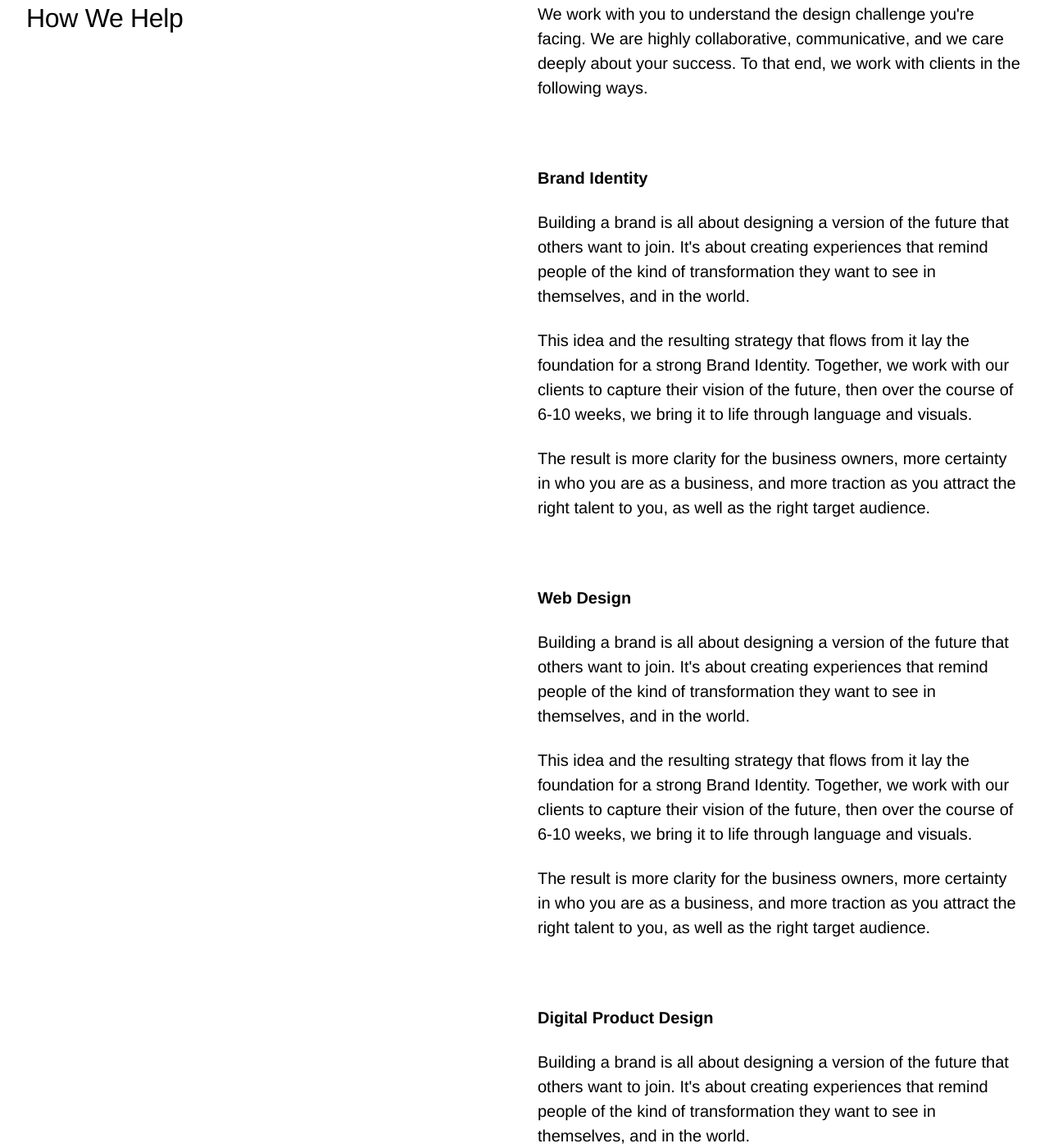
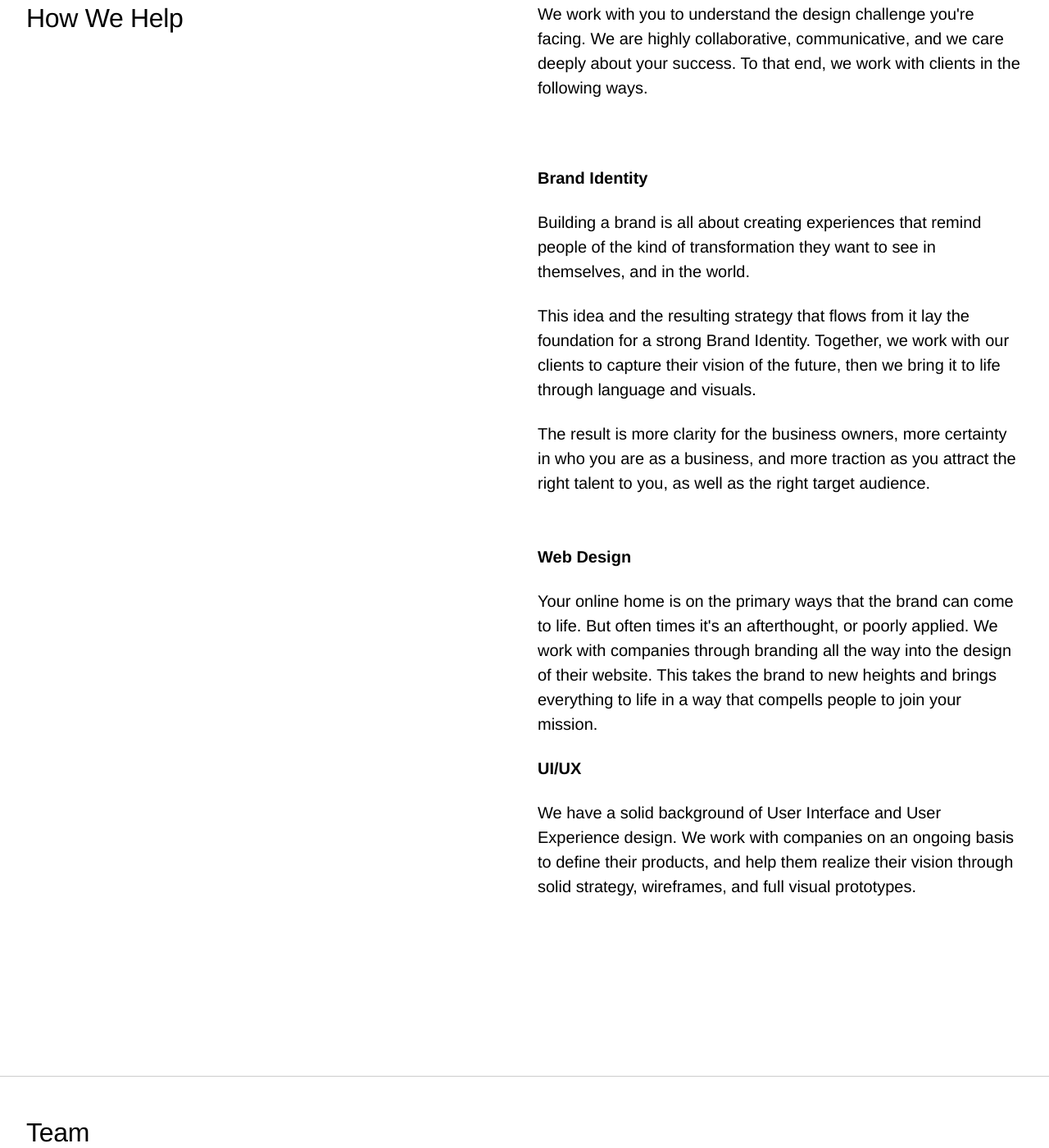
Before and after one commit to jtgrauke/Overline.Studio, a Jekyll site: the page built from _pages/about.html, in a window 1280 px wide and 1400 px high, scrolled down 959 px. Shown: the whole window at 82% size. Built offline with Jekyll 4.4.1, drawn with Linux system fonts in a browser that asks for light colours; nearby versions of some CDN libraries; some of the changed text lies outside the part shown.

Commit message:
adding about info

```diff
--- a/_pages/about.html
+++ b/_pages/about.html
@@ -23,35 +23,25 @@ featured_image: /images/social.jpg
 
 	<div class="wrap mb10">
 
-		<div class="span-12 lg-span-6 mb10">
+		<div class="span-12 md-span-6 mb10">
 			<h2 class="displayLarge">How We Help</h2>
 		</div>
 
-		<div class="span-12 lg-span-6 lg-start-7 mb10">
+		<div class="span-12 md-span-6 md-start-7">
 			<p class="mb4">We work with you to understand the design challenge you're facing. We are highly collaborative, communicative, and we care deeply about your success. To that end, we work with clients in the following ways.</p>
 
 			<p><strong>Brand Identity</strong></p>
-			<p>Building a brand is all about designing a version of the future that others want to join. It's about creating experiences that remind people of the kind of transformation they want to see in themselves, and in the world. </p>
-			<p>This idea and the resulting strategy that flows from it lay the foundation for a strong Brand Identity. Together, we work with our clients to capture their vision of the future, then over the course of 6-10 weeks, we bring it to life through language and visuals. </p>
-			<p class="mb4">The result is more clarity for the business owners, more certainty in who you are as a business, and more traction as you attract the right talent to you, as well as the right target audience.</p>
+			<p>Building a brand is all about creating experiences that remind people of the kind of transformation they want to see in themselves, and in the world. </p>
+			<p>This idea and the resulting strategy that flows from it lay the foundation for a strong Brand Identity. Together, we work with our clients to capture their vision of the future, then we bring it to life through language and visuals.</p>
+			<p class="mb3">The result is more clarity for the business owners, more certainty in who you are as a business, and more traction as you attract the right talent to you, as well as the right target audience.</p>
 
 			<p><strong>Web Design</strong></p>
-			<p>Building a brand is all about designing a version of the future that others want to join. It's about creating experiences that remind people of the kind of transformation they want to see in themselves, and in the world. </p>
-			<p>This idea and the resulting strategy that flows from it lay the foundation for a strong Brand Identity. Together, we work with our clients to capture their vision of the future, then over the course of 6-10 weeks, we bring it to life through language and visuals. </p>
-			<p class="mb4">The result is more clarity for the business owners, more certainty in who you are as a business, and more traction as you attract the right talent to you, as well as the right target audience.</p>
+			<p>Your online home is on the primary ways that the brand can come to life. But often times it's an afterthought, or poorly applied. We work with companies through branding all the way into the design of their website. This takes the brand to new heights and brings everything to life in a way that compells people to join your mission.</p>
 
-			<p><strong>Digital Product Design</strong></p>
-			<p>Building a brand is all about designing a version of the future that others want to join. It's about creating experiences that remind people of the kind of transformation they want to see in themselves, and in the world. </p>
-			<p>This idea and the resulting strategy that flows from it lay the foundation for a strong Brand Identity. Together, we work with our clients to capture their vision of the future, then over the course of 6-10 weeks, we bring it to life through language and visuals. </p>
-			<p class="mb4">The result is more clarity for the business owners, more certainty in who you are as a business, and more traction as you attract the right talent to you, as well as the right target audience.</p>
-
-
+			<p><strong>UI/UX</strong></p>
+			<p>We have a solid background of User Interface and User Experience design. We work with companies on an ongoing basis to define their products, and help them realize their vision through solid strategy, wireframes, and full visual prototypes.</p>
 		</div>
-
-
-
 	</div>
-
 </section>
 
 
@@ -61,12 +51,20 @@ featured_image: /images/social.jpg
 
 	<div class="wrap">
 
-		<div class="span-12 sm-span-6">
-			<h2 class="displayLarge mb6">Team</h2>
+		<div class="span-12 mb6">
+			<h2 class="displayLarge mb3">Team</h2>
 		</div>
 
+		<div class="span-12 sm-span-6">
+			<img class="mb1"  src="{{ '/images/jt.jpg' | relative_url }}" />
+            <h3 class="mb0">JT Grauke</h3>
+			<p>Creative Director</p>
+        </div>
+
 		<div class="span-12 sm-span-6 sm-start-7">
-            <p>Smile</p>
+			<img class="mb1" src="{{ '/images/levi.jpg' | relative_url }}" />
+            <h3 class="mb0">Levi Law</h3>
+			<p>UI Designer</p>
         </div>
 
 	</div>
```
Also changed, not shown: images/jt.jpg (added), images/levi.jpg (added).
